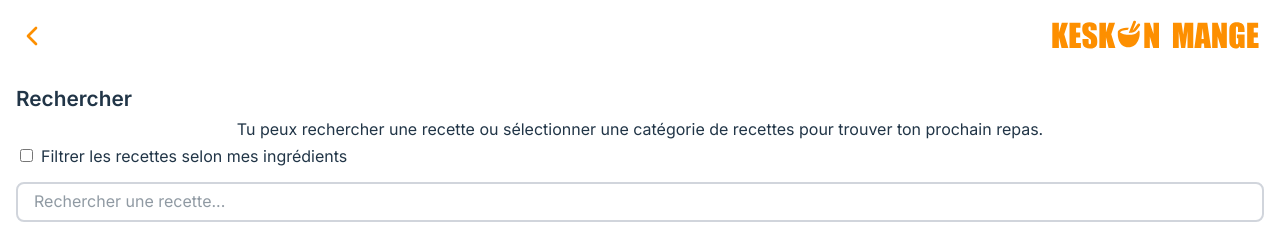
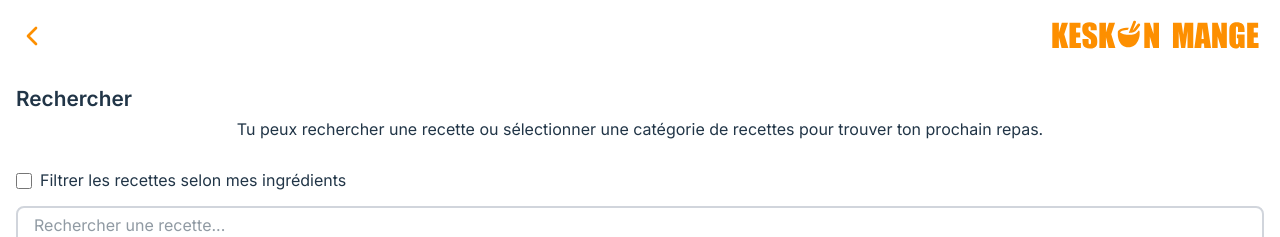
Before and after one commit to Lilou-Jamin/Keskonmange, a React (Vite) app in the folder frontend/keskon-mange/: page /search-meal in a window 1280 px wide. Shown: the top 237 px of the page. Built offline with nearby package versions, Linux system fonts and the light colour scheme; no server answers.

Commit message:
Fixes CSS

```diff
--- a/frontend/keskon-mange/src/components/RecipePreview.jsx
+++ b/frontend/keskon-mange/src/components/RecipePreview.jsx
@@ -18,9 +18,9 @@ export default function RecipePreview({ id, title, thumb, time, avg_note = 0, nb
         </div>
 
         <div className="flex h-32 flex-col p-3">
-          <p className="line-clamp-2 font-semibold text-black">
+          <span className="line-clamp-2 font-semibold text-black">
             {title}
-          </p>
+          </span>
 
           <RatingStars
             avgNote={avg_note}
--- a/frontend/keskon-mange/src/pages/Home.jsx
+++ b/frontend/keskon-mange/src/pages/Home.jsx
@@ -14,7 +14,7 @@ export default function Home() {
           <img src={Logo} alt="Keskon Mange Logo" className="" />
           <div>
             <h2 className="mt-4">Besoin d'idées de repas ?</h2>
-            <p>Importe tes ingrédients et découvre des recettes personnalisées en quelques secondes !</p>
+            <p className='text-justify'>Importe tes ingrédients et découvre des recettes personnalisées en quelques secondes !</p>
             <div className="flex flex-row items-center gap-2">
               <img src={ArrowOrange} alt="Flèche orange" />
               <Link to="/search-meal" className="link-orange">
--- a/frontend/keskon-mange/src/pages/SearchMeal.jsx
+++ b/frontend/keskon-mange/src/pages/SearchMeal.jsx
@@ -49,9 +49,9 @@ export default function SearchMeal() {
           Tu peux rechercher une recette ou sélectionner une catégorie de recettes pour trouver ton prochain repas.
         </p>
 
-        <div>
+        <div className='flex items-center mt-8'>
           <input
-            className="ml-1"
+            className="h-4 w-4 cursor-pointer accent-(--yellow-color)"
             id="user-inventory"
             type="checkbox"
             checked={userInventory}
```
